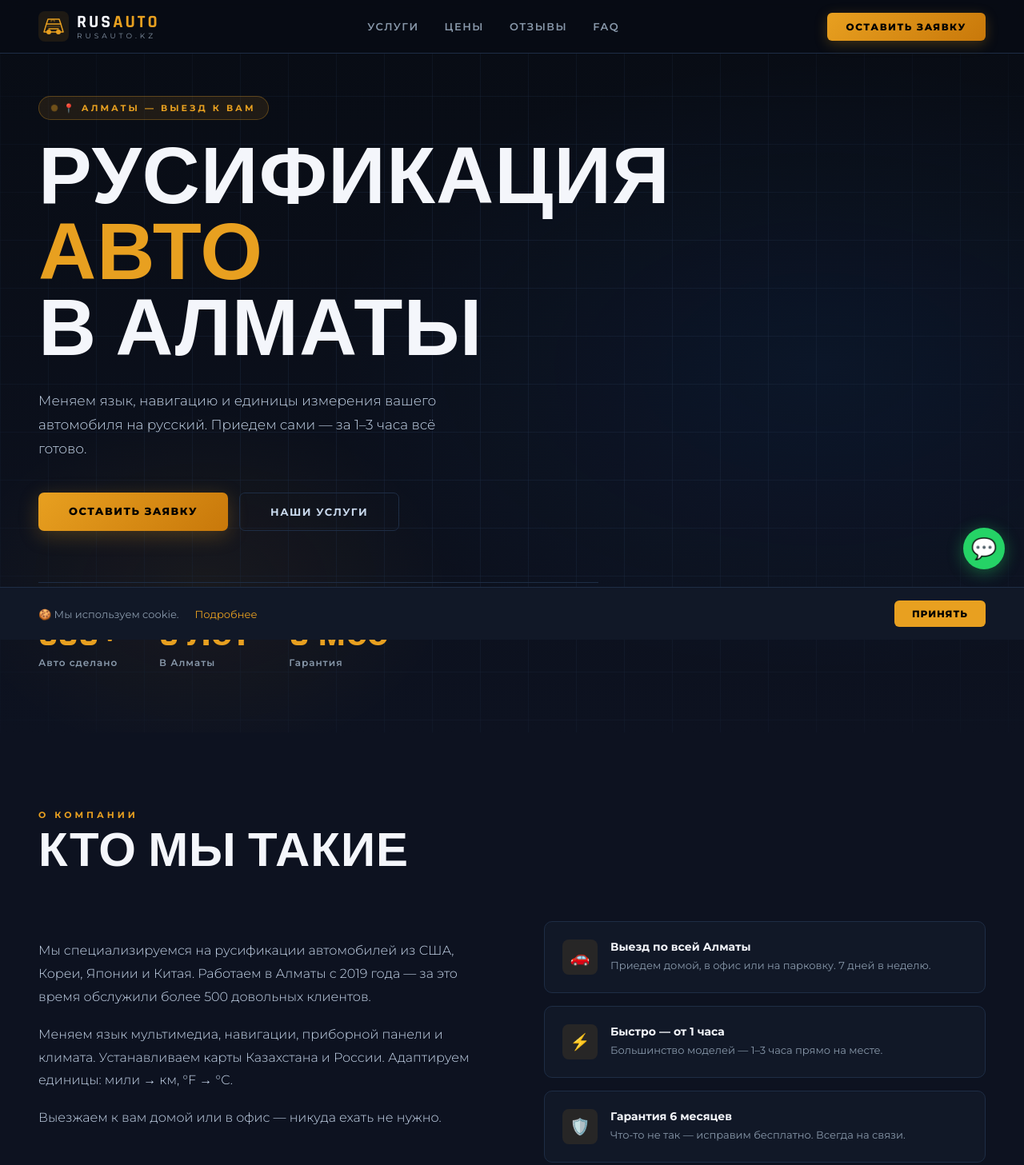
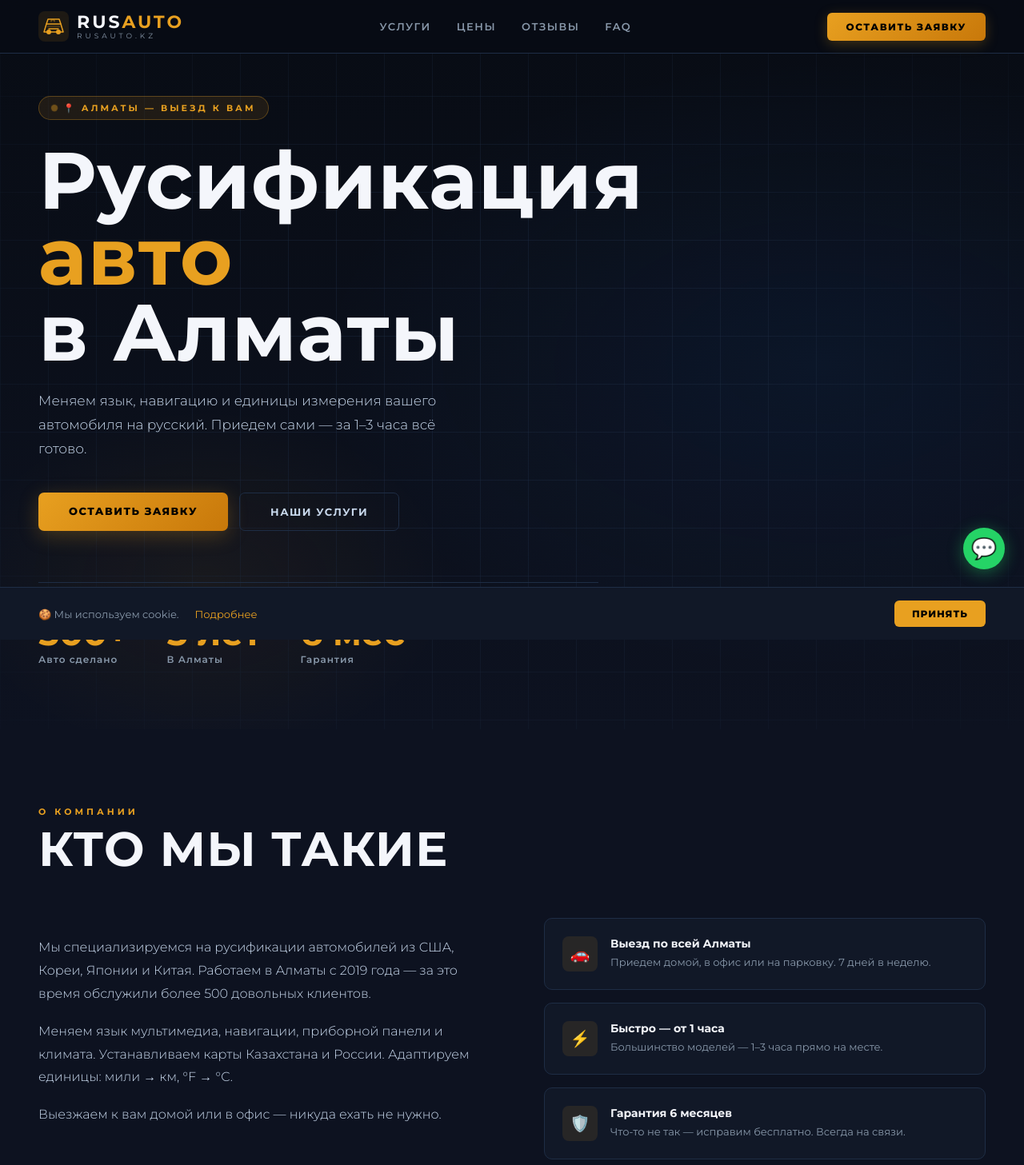
Before and after one commit to Soltanbkz/rusauto, a plain HTML site: page index.html in a window 1280 px wide. Shown: the top 1457 px of the page at 80% size. Drawn offline with Linux system fonts and the light colour scheme.

Commit message:
first commit

```diff
--- a/index.html
+++ b/index.html
@@ -5,7 +5,7 @@
 <meta name="viewport" content="width=device-width, initial-scale=1.0">
 <title>RusAuto.kz — Русификация авто в Алматы</title>
 <link href="https://fonts.googleapis.com/css2?family=Montserrat:wght@400;500;600;700;800&display=swap" rel="stylesheet">
-<link href="https://fonts.googleapis.com/css2?family=Rajdhani:wght@400;500;600;700&family=Montserrat:wght@300;400;600;700;800&display=swap" rel="stylesheet">
+<link href="https://fonts.googleapis.com/css2?family=Montserrat:wght@400;500;600;700&family=Montserrat:wght@300;400;600;700;800&display=swap" rel="stylesheet">
 <style>
 :root {
   --bg: #080c14;
@@ -28,7 +28,7 @@ body{background:var(--bg);color:var(--white);font-family:'Montserrat',sans-serif
 .logo-wrap{display:flex;align-items:center;gap:10px;text-decoration:none;}
 .logo-icon{width:38px;height:38px;flex-shrink:0;}
 .logo-text{display:flex;flex-direction:column;line-height:1;}
-.logo-top{font-family:'Rajdhani',sans-serif;font-size:22px;font-weight:700;letter-spacing:3px;color:var(--white);}
+.logo-top{font-family:'Montserrat',sans-serif;font-size:22px;font-weight:700;letter-spacing:3px;color:var(--white);}
 .logo-top span{color:var(--accent);}
 .logo-bot{font-size:9px;letter-spacing:4px;color:var(--muted);text-transform:uppercase;margin-top:1px;}
 
@@ -48,7 +48,7 @@ nav{position:fixed;top:0;left:0;right:0;z-index:100;padding:14px 48px;display:fl
 .hero-pill{display:inline-flex;align-items:center;gap:8px;background:rgba(232,160,32,0.1);border:1px solid rgba(232,160,32,0.3);color:var(--accent);font-size:11px;font-weight:700;letter-spacing:3px;text-transform:uppercase;padding:7px 16px;border-radius:100px;margin-bottom:28px;}
 .hero-pill::before{content:'';width:6px;height:6px;background:var(--accent);border-radius:50%;animation:pulse 2s infinite;}
 @keyframes pulse{0%,100%{opacity:1;transform:scale(1);}50%{opacity:.4;transform:scale(1.4);}}
-.hero h1{font-family:'Rajdhani',sans-serif;font-size:clamp(52px,8vw,100px);font-weight:700;line-height:.95;letter-spacing:1px;margin-bottom:24px;}
+.hero h1{font-family:'Montserrat',sans-serif;font-size:clamp(52px,8vw,100px);font-weight:700;line-height:.95;letter-spacing:1px;margin-bottom:24px;}
 .hero h1 em{font-style:normal;color:var(--accent);display:block;}
 .hero p{font-size:17px;font-weight:300;color:var(--light);line-height:1.75;margin-bottom:40px;max-width:540px;}
 .btns{display:flex;gap:14px;flex-wrap:wrap;}
@@ -57,14 +57,14 @@ nav{position:fixed;top:0;left:0;right:0;z-index:100;padding:14px 48px;display:fl
 .btn-ghost{background:transparent;border:1px solid var(--border);color:var(--light);padding:15px 38px;border-radius:7px;font-size:13px;font-weight:700;letter-spacing:1.5px;text-transform:uppercase;text-decoration:none;transition:all .2s;display:inline-block;}
 .btn-ghost:hover{border-color:var(--accent);color:var(--accent);}
 .hero-stats{display:flex;gap:48px;margin-top:64px;padding-top:40px;border-top:1px solid var(--border);}
-.stat-n{font-family:'Rajdhani',sans-serif;font-size:48px;font-weight:700;color:var(--accent);line-height:1;}
+.stat-n{font-family:'Montserrat',sans-serif;font-size:44px;font-weight:700;color:var(--accent);line-height:1;}
 .stat-l{font-size:12px;color:var(--muted);letter-spacing:1px;margin-top:4px;font-weight:600;}
 
 /* ── SECTION ── */
 section{padding:96px 48px;}
 .container{max-width:1200px;margin:0 auto;}
 .s-label{font-size:11px;font-weight:700;letter-spacing:4px;text-transform:uppercase;color:var(--accent);margin-bottom:10px;}
-.s-title{font-family:'Rajdhani',sans-serif;font-size:clamp(36px,5vw,60px);font-weight:700;letter-spacing:1px;line-height:1;margin-bottom:14px;}
+.s-title{font-family:'Montserrat',sans-serif;font-size:clamp(36px,5vw,60px);font-weight:700;letter-spacing:1px;line-height:1;margin-bottom:14px;}
 .s-sub{font-size:16px;color:var(--muted);font-weight:400;line-height:1.7;max-width:560px;}
 
 /* ── ABOUT ── */
@@ -87,7 +87,7 @@ section{padding:96px 48px;}
 .car-card:hover .car-img-wrap img{transform:scale(1.07);filter:brightness(.95) saturate(1);}
 .car-badge{position:absolute;top:12px;right:12px;background:rgba(8,12,20,.8);border:1px solid var(--border);backdrop-filter:blur(6px);color:var(--accent);font-size:11px;font-weight:700;letter-spacing:1px;padding:4px 10px;border-radius:4px;}
 .car-info{padding:22px;}
-.car-brand{font-family:'Rajdhani',sans-serif;font-size:28px;font-weight:700;letter-spacing:1px;margin-bottom:6px;}
+.car-brand{font-family:'Montserrat',sans-serif;font-size:28px;font-weight:700;letter-spacing:1px;margin-bottom:6px;}
 .car-desc{font-size:13px;color:var(--muted);line-height:1.6;margin-bottom:14px;}
 .car-bottom{display:flex;align-items:center;justify-content:space-between;}
 .car-price{font-size:18px;font-weight:800;color:var(--accent);}
@@ -177,7 +177,7 @@ footer{background:var(--bg);border-top:1px solid var(--border);padding:64px 48px
 .modal-ov{display:none;position:fixed;inset:0;z-index:200;background:rgba(0,0,0,.85);backdrop-filter:blur(6px);align-items:center;justify-content:center;padding:20px;}
 .modal-ov.open{display:flex;}
 .modal{background:var(--card);border:1px solid var(--border);border-radius:14px;max-width:580px;width:100%;max-height:80vh;overflow-y:auto;padding:40px;position:relative;}
-.modal h3{font-family:'Rajdhani',sans-serif;font-size:30px;font-weight:700;letter-spacing:1px;margin-bottom:18px;color:var(--accent);}
+.modal h3{font-family:'Montserrat',sans-serif;font-size:30px;font-weight:700;letter-spacing:1px;margin-bottom:18px;color:var(--accent);}
 .modal p{font-size:14px;color:var(--muted);line-height:1.8;margin-bottom:10px;}
 .modal-close{position:absolute;top:16px;right:18px;background:none;border:none;cursor:pointer;font-size:22px;color:var(--muted);transition:color .2s;}
 .modal-close:hover{color:var(--accent);}
@@ -252,7 +252,7 @@ footer{background:var(--bg);border-top:1px solid var(--border);padding:64px 48px
   <div class="hero-grid-lines"></div>
   <div class="hero-content">
     <div class="hero-pill">📍 Алматы — выезд к вам</div>
-    <h1>РУСИФИКАЦИЯ<br><em>АВТО</em> В АЛМАТЫ</h1>
+    <h1>Русификация<br><em>авто</em> в Алматы</h1>
     <p>Меняем язык, навигацию и единицы измерения вашего автомобиля на русский. Приедем сами — за 1–3 часа всё готово.</p>
     <div class="btns">
       <a href="#form" class="btn-gold">Оставить заявку</a>
```
Also changed, not shown: 1 other file.
